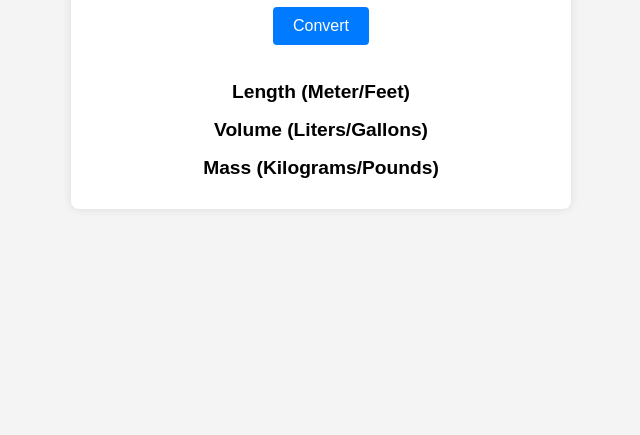
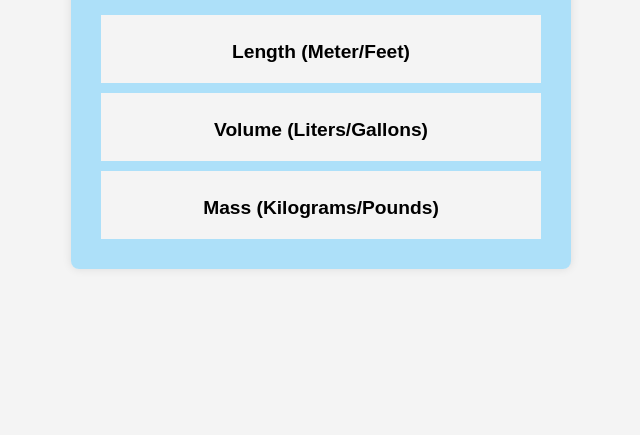
Before and after one commit to Petrasoderstrom1612/Metric-Imperial-Convertor, a plain HTML site: page index.html in a window 1280 px wide. Shown: the part 365-800 px from the top of the page, without its empty margins (319-959 px from the left). Drawn offline with Linux system fonts and the light colour scheme.

Commit message:
improved CSS

```diff
--- a/index.css
+++ b/index.css
@@ -19,7 +19,7 @@ h1 {
     text-align: center;
 }
 .container {
-    background-color: #fff;
+    background: rgb(109 207 255 / 52%);
     border-radius: 8px;
     box-shadow: 0 0 10px rgba(0, 0, 0, 0.1);
     padding: 20px;
@@ -68,6 +68,12 @@ p {
     align-items: center;
 }
 
+.gray-bkg{
+    background-color: #F4F4F4;
+    margin:10px;
+    padding: 10px;
+}
+
 @media (max-width: 600px) {
     .container {
         padding: 10px;
--- a/index.html
+++ b/index.html
@@ -15,15 +15,15 @@
             <input type="number" id="input">
             <button id="convert-btn">Convert</button>
         </div>
-        <div>
+        <div class="gray-bkg">
             <h2>Length (Meter/Feet)</h2>
             <p id="length-conversion"></p>
         </div>
-        <div>
+        <div class="gray-bkg">
             <h2>Volume (Liters/Gallons)</h2>
             <p id="volume-conversion"></p>
         </div>
-        <div>
+        <div class="gray-bkg">
             <h2>Mass (Kilograms/Pounds)</h2>
             <p id="mass-conversion"></p>
         </div>
--- a/index.js
+++ b/index.js
@@ -3,15 +3,16 @@
 1 liter = 0.264 gallon
 1 kilogram = 2.204 pound
 */
-
+let input = document.getElementById("input")
 
 document.getElementById("convert-btn").addEventListener("click", function(){
     variablesForEachGroup("length-conversion","meters", "feet", 3.281)
     variablesForEachGroup("volume-conversion","liters","gallons", 0.264)
     variablesForEachGroup("mass-conversion","kilos","pounds", 2.204)
+    input.value = ""
 })
 
 function variablesForEachGroup(dom, metricUnit, imperialUnit, rate){
-    let inputValue = Number(document.getElementById("input").value)
+    let inputValue = Number(input.value)
     document.getElementById(dom).innerText = `${inputValue} ${metricUnit}  = ${(inputValue*rate).toFixed(2)} ${imperialUnit} | ${inputValue} ${imperialUnit} = ${(inputValue/rate).toFixed(2)} ${metricUnit}`
 }
```
